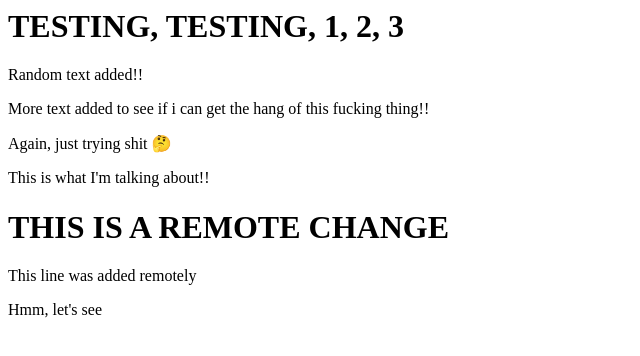
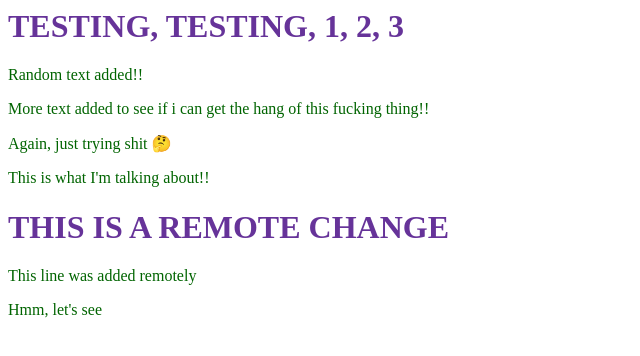
Before and after one commit to DannyBimma/code-black, a plain HTML site: page index.html in a window 1280 px wide. Shown: the whole page, without its empty margins (0-640 px from the left). Drawn offline with Linux system fonts and the light colour scheme.

Commit message:
new branch features

```diff
--- a/index.html
+++ b/index.html
@@ -3,6 +3,15 @@
     <meta charset="UTF-8" />
     <meta name="viewport" content="width=device-width, initial-scale=1.0" />
     <title>Git Test Page</title>
+    <style>
+      h1 {
+        color: rebeccapurple;
+      }
+
+      p {
+        color: darkgreen;
+      }
+    </style>
   </head>
   <body>
     <h1>TESTING, TESTING, 1, 2, 3</h1>
```
